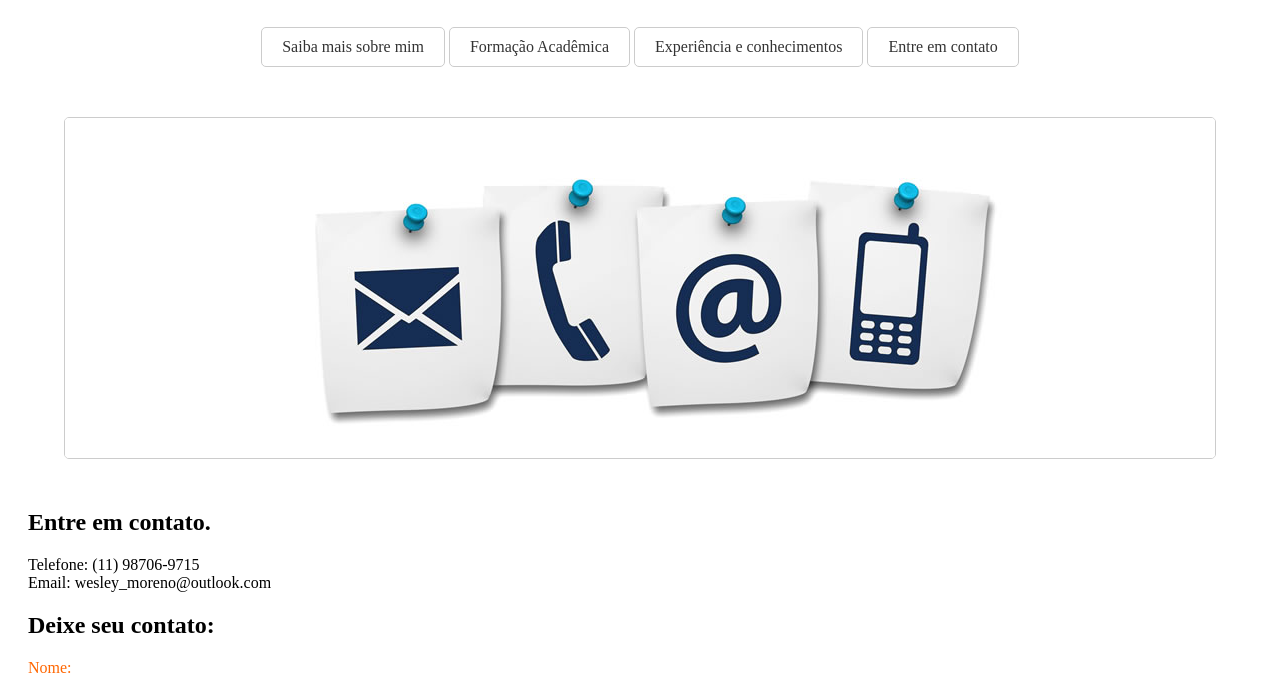
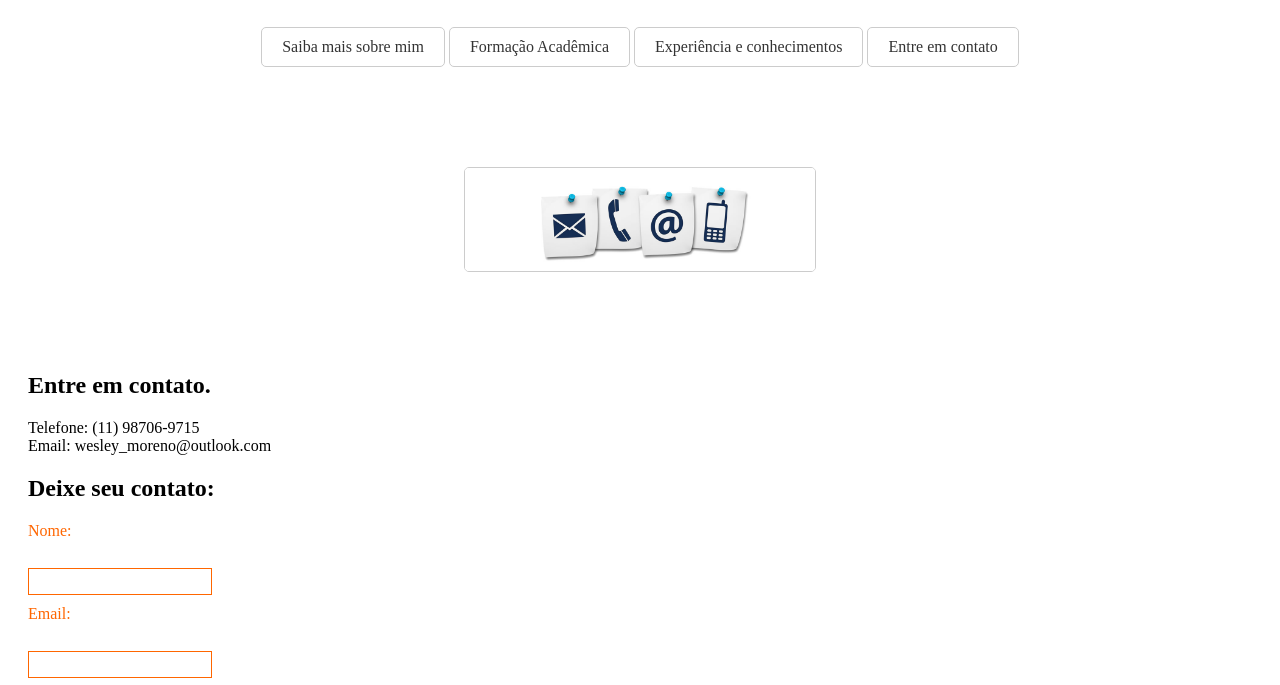
Before and after one commit to WesleyMoreno/wesleymoreno1, a plain HTML site: page contato.html in a window 1280 px wide. Shown: the part 101-786 px from the top of the page. Drawn offline with Linux system fonts and the light colour scheme; files whose address does not match are found by name.

Commit message:
Update styles.css

```diff
--- a/styles.css
+++ b/styles.css
@@ -69,13 +69,13 @@ main {
 }
 
 .img {
-        max-width: 300%;
-        /* Garante que a largura máxima da imagem seja de 100% da largura do contêiner pai */
+    width: 350px;
+    /* Largura da imagem */
     height: auto;
     /* Altura automática para manter a proporção */
     display: block;
     /* Exibe a imagem como um bloco */
-        margin: 50px auto;
+    margin: 100px auto;
     /* Margem para centralizar horizontalmente */
     border: 1px solid #ccc;
     /* Borda da imagem */
```
Lines whose indentation alone changed are shown as unchanged.
